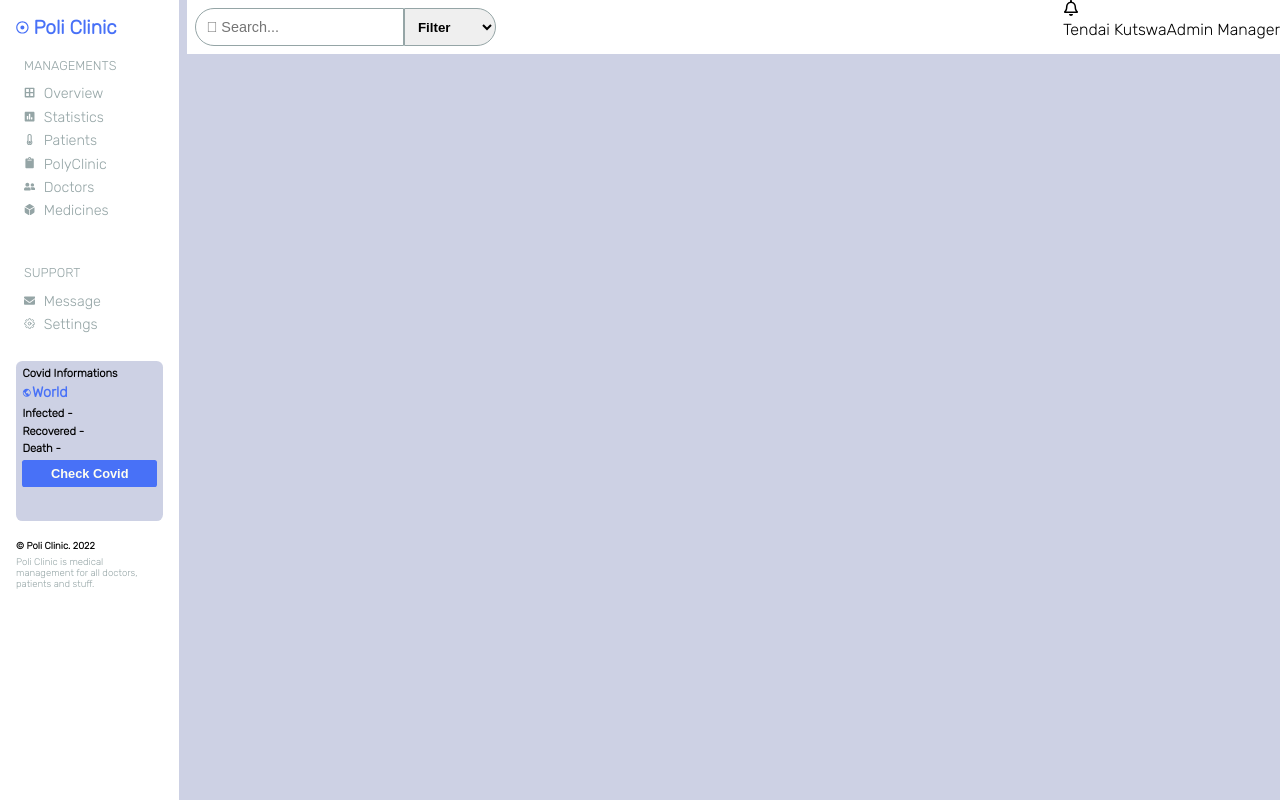
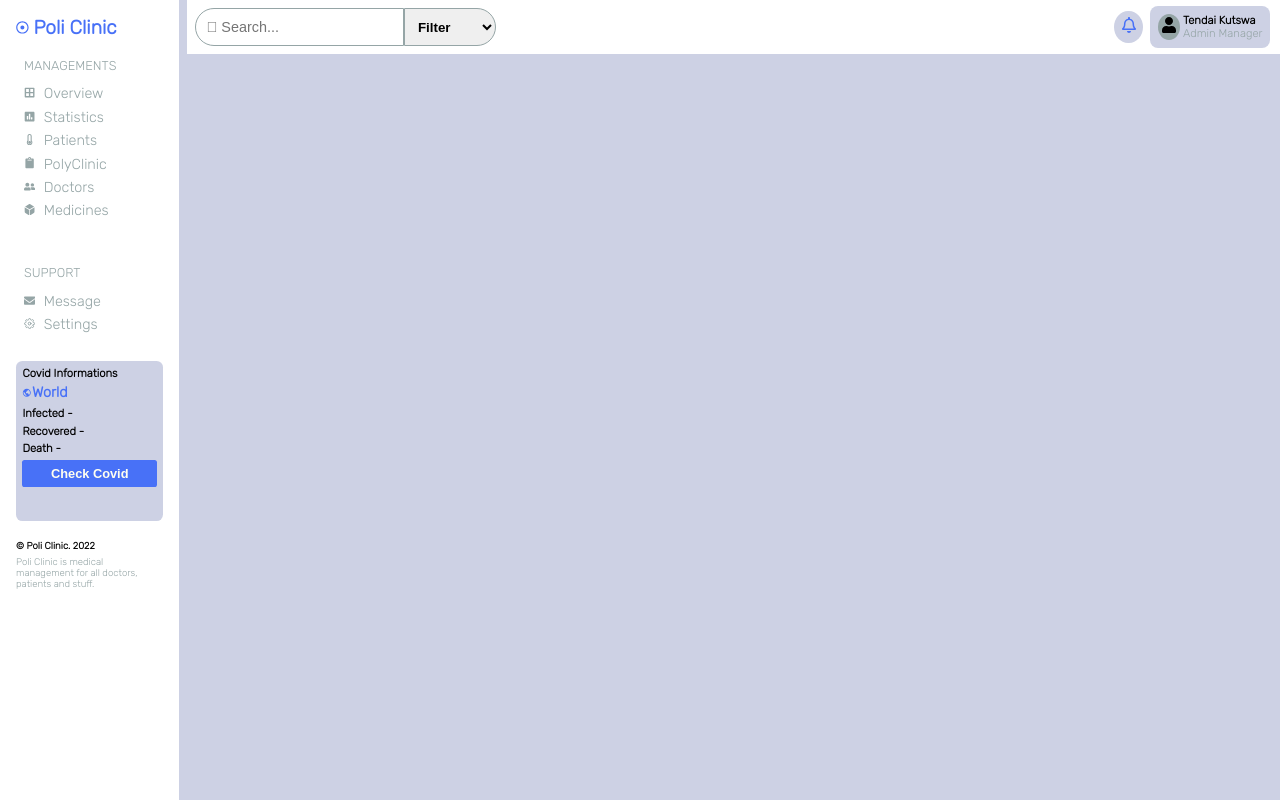
Before and after one commit to Tinashe-Muchie/Poli_Dashboard, a React (Create React App) app: page / in a window 1280 px wide. Built offline with nearby package versions, Linux system fonts and the light colour scheme.

Commit message:
search bar final

```diff
--- a/src/Components/Search-bar.tsx
+++ b/src/Components/Search-bar.tsx
@@ -1,4 +1,4 @@
-import { FaRegBell } from "react-icons/fa";
+import { FaRegBell, FaUser } from "react-icons/fa";
 
 export const SEARCH_BAR = () => {
   return (
@@ -15,10 +15,14 @@ export const SEARCH_BAR = () => {
         <div className="Search_bar_bell">
           <FaRegBell />
         </div>
-        <div>
-          <span></span>
-          <span>Tendai Kutswa</span>
-          <span>Admin Manager</span>
+        <div className="Admin_info">
+          <div>
+            <FaUser />
+          </div>
+          <div>
+            <span>Tendai Kutswa</span>
+            <span>Admin Manager</span>
+          </div>
         </div>
       </div>
     </div>
--- a/src/styles.css
+++ b/src/styles.css
@@ -220,3 +220,48 @@ ul {
 .Search_bar_wrapper form > select > option {
   color: var(--left-sidebar-font);
 }
+
+.Search_bar_wrapper > div {
+  display: flex;
+  align-items: center;
+}
+
+.Search_bar_wrapper > div .Search_bar_bell {
+  background-color: var(--background-blue);
+  border: hidden;
+  border-radius: 50%;
+  padding: 0.4em;
+  margin-right: 0.4em;
+  color: var(--button-blue);
+}
+
+.Search_bar_wrapper > div .Admin_info {
+  display: flex;
+  background-color: var(--background-blue);
+  padding: 0.5em;
+  border: hidden;
+  border-radius: 0.5em;
+  margin-right: 0.6em;
+}
+
+.Search_bar_wrapper > div .Admin_info div:first-of-type {
+  background-color: var(--left-sidebar-font);
+  padding: 0.2em;
+  border: hidden;
+  border-radius: 50%;
+  margin-right: 0.2em;
+}
+
+.Search_bar_wrapper > div .Admin_info div:last-of-type {
+  display: flex;
+  flex-direction: column;
+  font-size: 0.7rem;
+}
+
+.Search_bar_wrapper > div .Admin_info div:last-of-type span:first-of-type {
+  font-weight: bold;
+}
+
+.Search_bar_wrapper > div .Admin_info div:last-of-type span:last-of-type {
+  color: var(--left-sidebar-font);
+}
```
